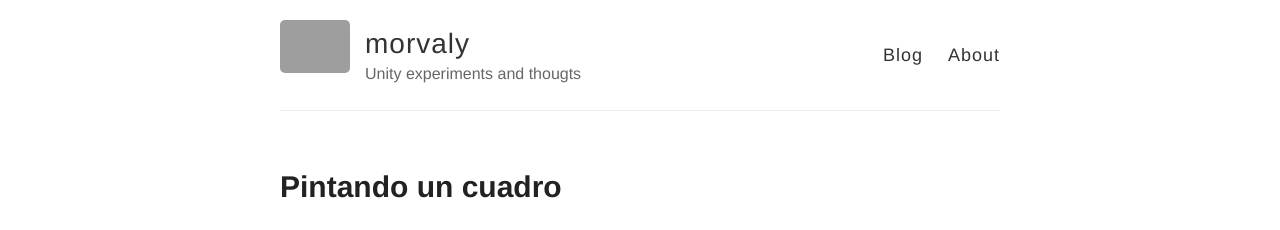
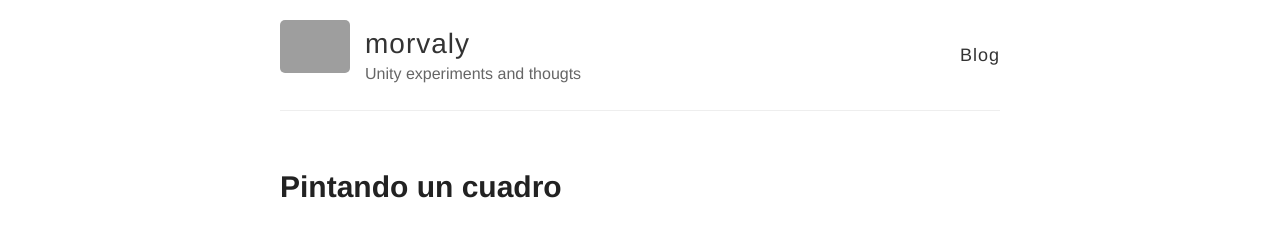
Before and after one commit to josemorval/UnityArchive, a Jekyll site: the page built from index.html, in a window 1280 px wide. Shown: the top 230 px of the page. Built offline with Jekyll 4.4.1, drawn with Linux system fonts in a browser that asks for light colours; Markdown is read by kramdown in place of the engine named in the settings; grey boxes are pictures that could not be loaded.

Commit message:
Updated default.html

```diff
--- a/_layouts/default.html
+++ b/_layouts/default.html
@@ -28,7 +28,7 @@
 
           <nav>
             <a href="{{ site.baseurl }}/">Blog</a>
-            <a href="{{ site.baseurl }}/about">About</a>
+            <!--<a href="{{ site.baseurl }}/about">About</a> !-->
           </nav>
         </header>
       </div>
```
